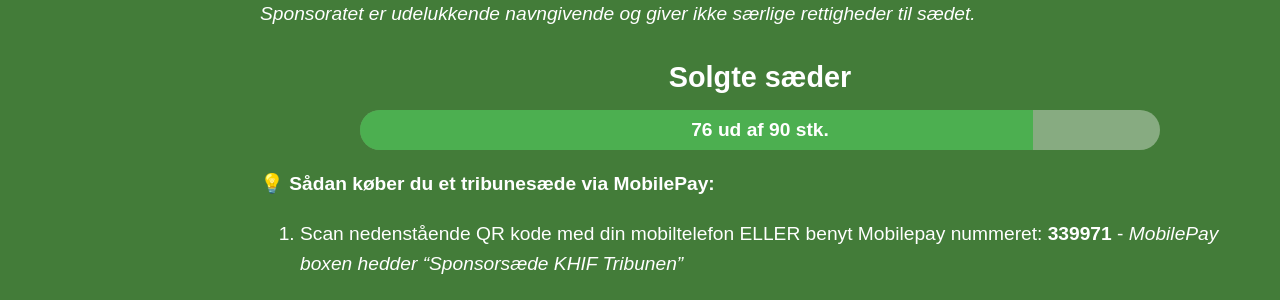
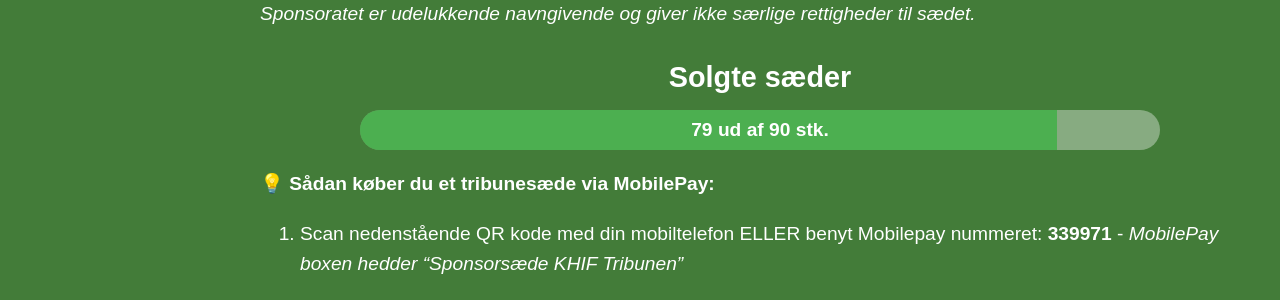
Before and after one commit to msj33/khif-tribune, a Jekyll site: the page built from seats.md, in a window 1280 px wide and 900 px high. Shown: the part 418-718 px from the top of the window. Built offline with Jekyll 4.4.1, drawn with Linux system fonts in a browser that asks for light colours.

Commit message:
Update donation amounts in donationer.yml

```diff
--- a/_data/donationer.yml
+++ b/_data/donationer.yml
@@ -1,6 +1,6 @@
-belob: 595000
+belob: 596500
 total: 620000
-seatbelob: 76
+seatbelob: 79
 seattotal: 90
 sponsorbelob: 6
 sponsortotal: 11
```
